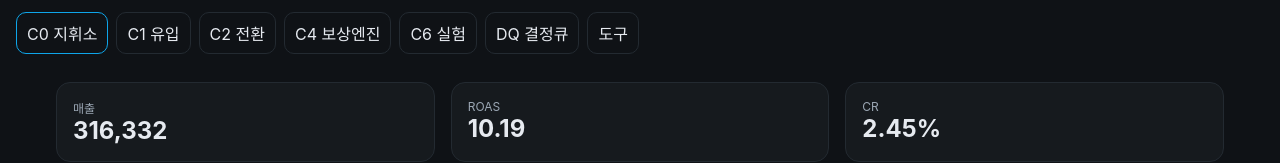
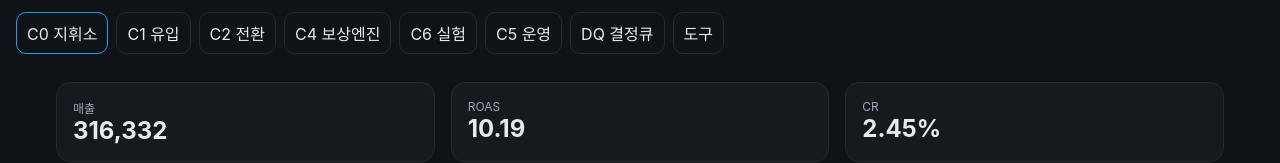
Before and after one commit to sht27363838-glitch/zp-common-, a React (Vite) app: page / in a window 1280 px wide. Shown: the top 163 px of the page. Built offline with nearby package versions, Linux system fonts and the light colour scheme.

Commit message:
Add files via upload

```diff
--- a/src/App.tsx
+++ b/src/App.tsx
@@ -1,4 +1,4 @@
-
+// src/App.tsx
 import React from 'react'
 import { NavLink, Routes, Route } from 'react-router-dom'
 import C0 from './pages/C0'
@@ -8,6 +8,7 @@ import C4 from './pages/C4'
 import C6 from './pages/C6'
 import DQ from './pages/DQ'
 import Tools from './pages/Tools'
+import C5 from './pages/C5'
 import './styles/tokens.css'
 
 export default function App(){
@@ -19,6 +20,7 @@ export default function App(){
         <NavLink to='/commerce' className={({isActive})=>isActive?'active':''}>C2 전환</NavLink>
         <NavLink to='/rewards' className={({isActive})=>isActive?'active':''}>C4 보상엔진</NavLink>
         <NavLink to='/experiments' className={({isActive})=>isActive?'active':''}>C6 실험</NavLink>
+        <NavLink to='/ops' className={({isActive})=>isActive?'active':''}>C5 운영</NavLink>
         <NavLink to='/decisions' className={({isActive})=>isActive?'active':''}>DQ 결정큐</NavLink>
         <NavLink to='/tools' className={({isActive})=>isActive?'active':''}>도구</NavLink>
       </div>
@@ -28,6 +30,7 @@ export default function App(){
         <Route path='/commerce' element={<C2/>}/>
         <Route path='/rewards' element={<C4/>}/>
         <Route path='/experiments' element={<C6/>}/>
+        <Route path='/ops' element={<C5/>}/>
         <Route path='/decisions' element={<DQ/>}/>
         <Route path='/tools' element={<Tools/>}/>
       </Routes>
```
